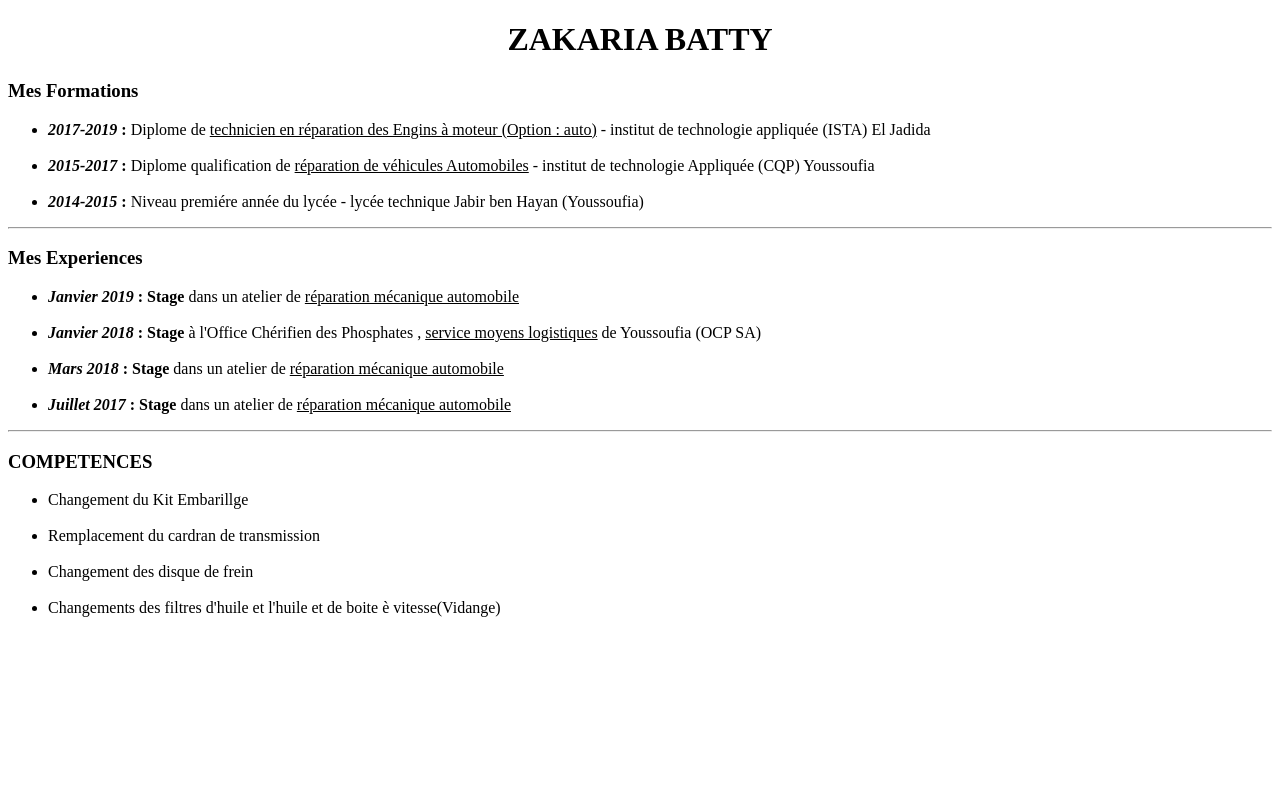
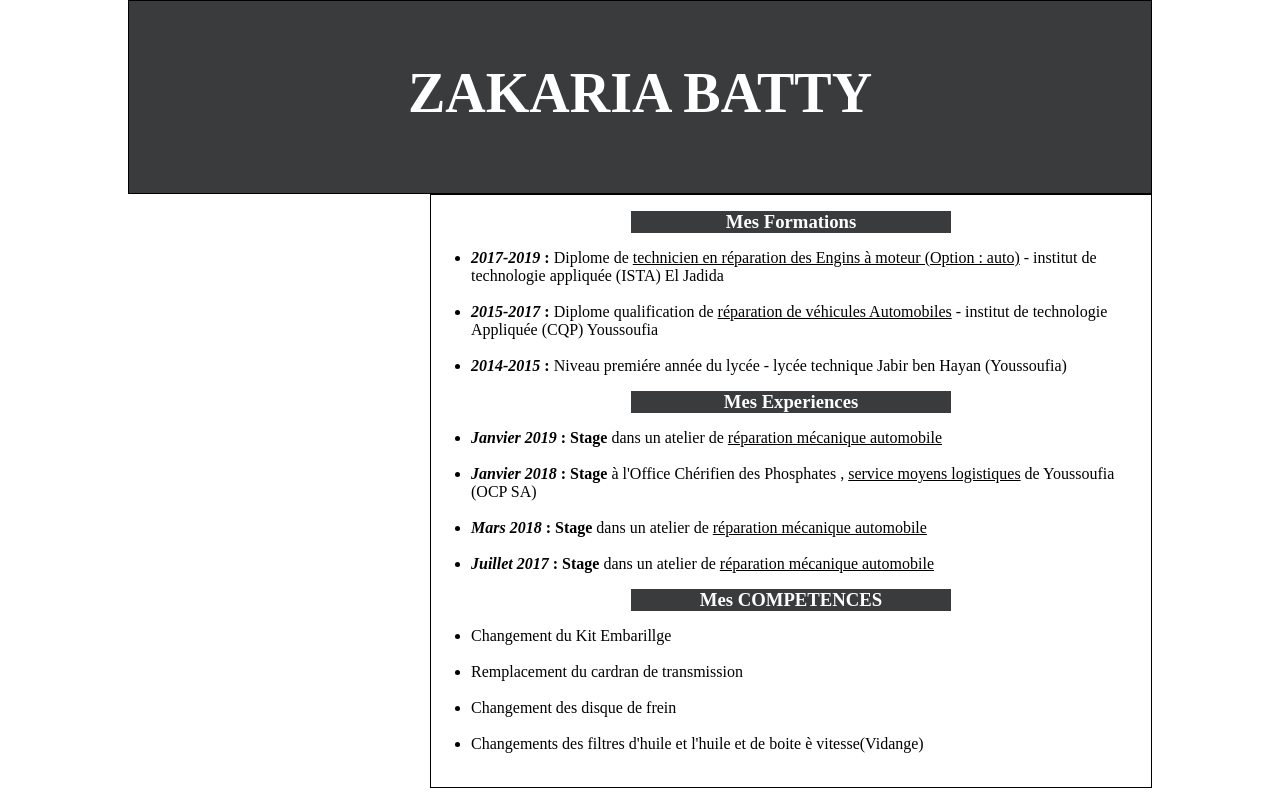
Before and after one commit to Youcode-beginners/CV-Demo, a plain HTML site: page index.html in a window 1280 px wide. Drawn offline with Linux system fonts and the light colour scheme.

Commit message:
Task: adding skills part (index.html/style.css

```diff
--- a/index.html
+++ b/index.html
@@ -37,7 +37,6 @@
                     </li>
                 </ul>
             </div>
-            <hr>
             <div class="experiences">
                 <h3>Mes Experiences</h3>
                 <ul>
@@ -62,9 +61,8 @@
                     </li>
                 </ul>
             </div>
-            <hr>
-            <div class="COMPETENCES">
-                <h3>COMPETENCES</h3>
+            <div class="competences">
+                <h3>Mes COMPETENCES</h3>
                 <ul>
                     <li>Changement du Kit Embarillge</li>
                     <br>
--- a/style.css
+++ b/style.css
@@ -1,6 +1,32 @@
+body{
+    width: 80%;
+    margin: auto;
+}
+
 .title {
     text-align: center ;
+    border: 1px solid black;
+    height: 12rem;
+    background-color: rgba(10, 13, 14, 0.808);
 }
 #MyInformations {
+  width: 45rem;
+  border: 1px solid black;
+  float: right;
 
 }
+.title h1{
+     margin: 60px auto;
+    font-size: 3.5rem;
+    color: white;
+}
+
+.formations h3,
+.experiences h3,
+.competences h3 {
+    text-align: center;
+    background-color: rgba(10, 13, 14, 0.808);
+    color: white;
+    width: 20rem;
+    margin: 1rem auto;
+}
```
